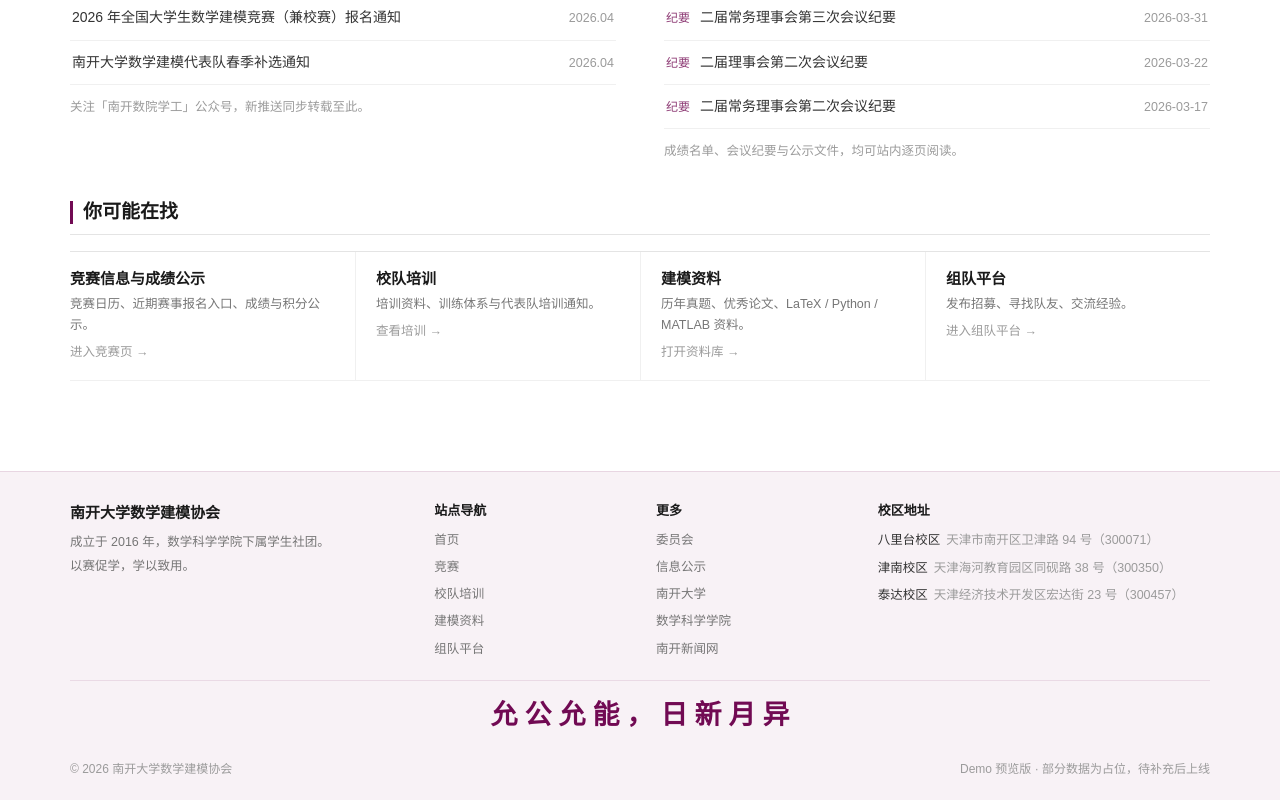
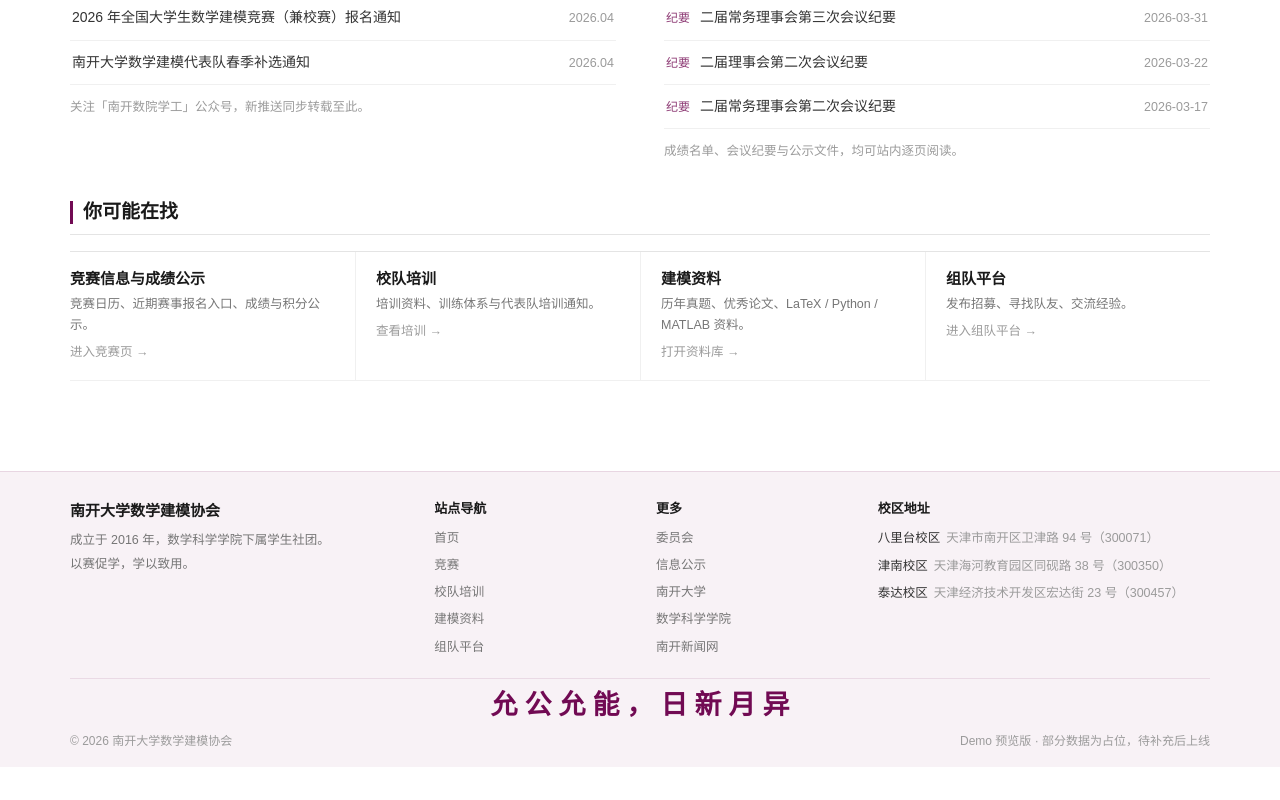
Before and after one commit to qhdx25/nkumathmodelingsite, a Vue app: page / in a window 1280 px wide. Shown: the part 1262-2062 px from the top of the page. After the commit the page ends 2029 px from the top, so only its background shows below. Built offline with nearby package versions, Linux system fonts and the light colour scheme.

Commit message:
style: 收紧页脚校训与版权行的间距，减少底部悬空

```diff
--- a/assets/main.css
+++ b/assets/main.css
@@ -878,7 +878,7 @@ main { flex: 1; }
   background: rgba(113, 10, 83, 0.05);
   border-top: 1px solid rgba(113, 10, 83, 0.12);
   margin-top: 52px;
-  padding: 28px 0 20px;
+  padding: 26px 0 16px;
 }
 .footer-grid {
   display: grid;
@@ -893,14 +893,14 @@ main { flex: 1; }
 .footer-motto {
   display: flex;
   justify-content: center;
-  padding: 14px 0 12px;
+  padding: 10px 0 0;
   border-top: 1px solid rgba(113, 10, 83, 0.1);
 }
 .footer-motto span {
   font-family: 'STLiti', '华文隶书', 'LiSu', '隶书', 'Baoli SC', 'STBaoli', serif;
   font-size: 27px;
   font-weight: 700;
-  line-height: 1.5;
+  line-height: 1.25;
   letter-spacing: 0.26em;
   padding-left: 0.26em;
   color: var(--accent);
@@ -917,7 +917,7 @@ main { flex: 1; }
   justify-content: space-between;
   gap: 12px;
   flex-wrap: wrap;
-  padding-top: 12px;
+  padding-top: 8px;
   font-size: 12px;
   color: var(--faint);
 }
```
